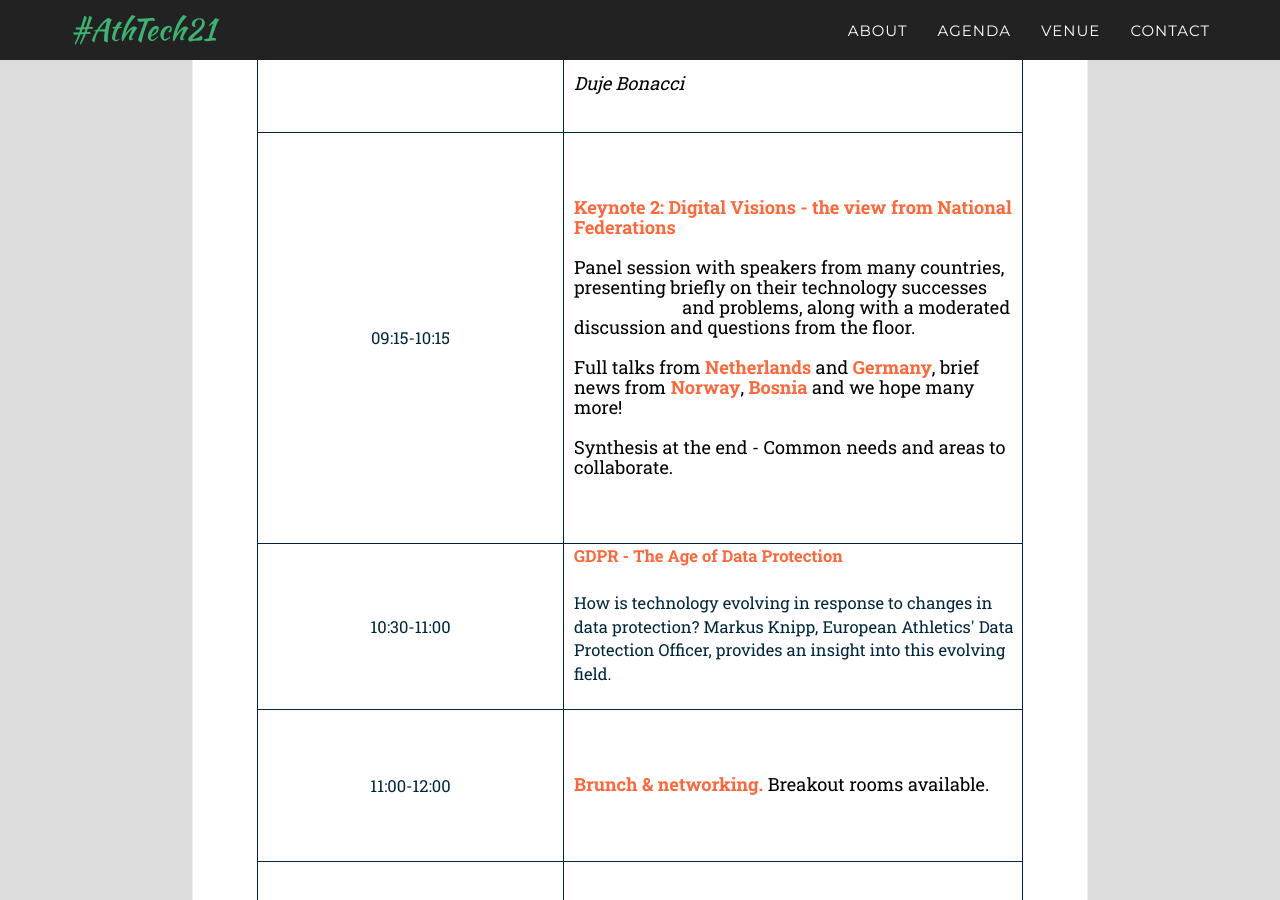
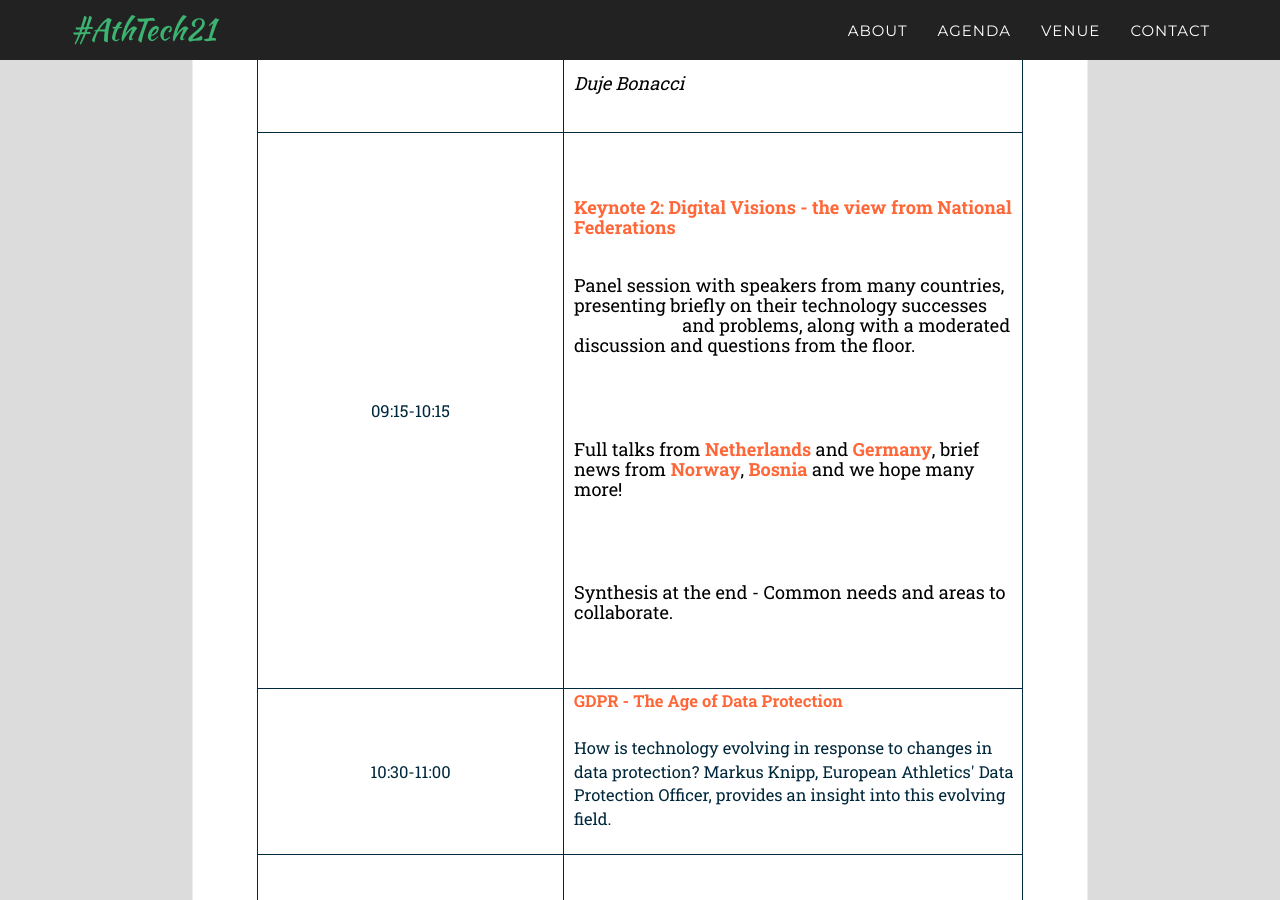
Before and after one commit to openath/athtech, a Jekyll site: the page built from _2021_pages/agenda.html, in a window 1280 px wide and 900 px high, scrolled down 5478 px. Built offline with Jekyll 4.4.1, drawn with Linux system fonts in a browser that asks for light colours; some web fonts are replaced.

```diff
--- a/_2021_pages/agenda.html
+++ b/_2021_pages/agenda.html
@@ -279,10 +279,10 @@ published: true
                     <td>09:15-10:15</td>
                     <td>
                         <p><b>Keynote 2: Digital Visions - the view from National Federations</b>
-                        <br>Panel session with speakers from many countries, presenting briefly on their technology successes
-                        and problems, along with a moderated discussion and questions from the floor.
-                        <br>Full talks from <b>Netherlands</b> and <b>Germany</b>, brief news from <b>Norway</b>, <b>Bosnia</b> and we hope many more!
-                        <br>Synthesis at the end - Common needs and areas to collaborate.</p>
+                        <p>Panel session with speakers from many countries, presenting briefly on their technology successes
+                        and problems, along with a moderated discussion and questions from the floor.</p>
+                        <p>Full talks from <b>Netherlands</b> and <b>Germany</b>, brief news from <b>Norway</b>, <b>Bosnia</b> and we hope many more!</p>
+                        <p>Synthesis at the end - Common needs and areas to collaborate.</p>
                     </td>
                 </tr>
 
```
